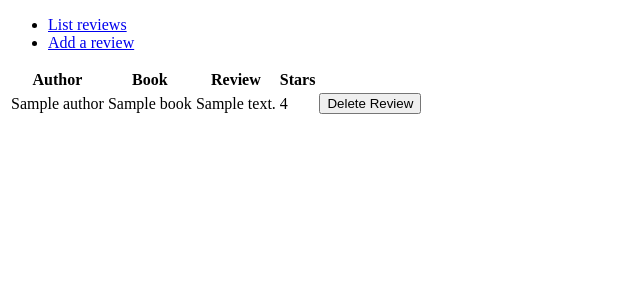
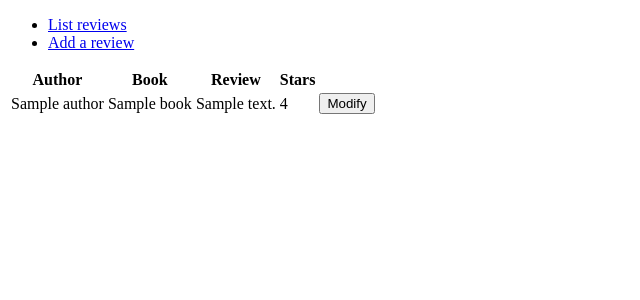
Before and after one commit to Miniaya/Kirja-arvostelut, a Flask app: page /reviews in a window 1280 px wide. Shown: the top 300 px of the page, without its empty margins (0-640 px from the left). Run offline with Flask 2, Linux system fonts and the light colour scheme; tables that the repository leaves empty hold one stand-in row (values such as "Sample post").

Commit message:
Sanallisen arvion muokkaus

```diff
--- a/application/reviews/views.py
+++ b/application/reviews/views.py
@@ -13,10 +13,16 @@ def reviews_index():
 def reviews_form():
     return render_template("reviews/new.html")
 
-@app.route("/reviews/<review_id>/", methods=["POST"])
+@app.route("/reviews/<review_id>/", methods=["GET"])
 def reviews_modify(review_id):
     r = Review.query.get(review_id)
-    r.review = ""
+
+    return render_template("reviews/modify.html", review = r)
+
+@app.route("/reviews/modify/<review_id>/", methods=["POST"])
+def reviews_save_changes(review_id):
+    r = Review.query.get(review_id)
+    r.review = request.form.get("review")
     db.session().commit()
 
     return redirect(url_for("reviews_index"))
--- a/application/templates/reviews/list.html
+++ b/application/templates/reviews/list.html
@@ -16,8 +16,8 @@
       <td>{{ review.review }}</td>
       <td>{{ review.stars }}</td>
       <td>
-        <form method="POST" action="{{ url_for('reviews_modify', review_id=review.id) }}">
-          <input type="submit" value="Delete Review"/>
+        <form method="GET" action="{{ url_for('reviews_modify', review_id=review.id) }}">
+          <input type="submit" value="Modify"/>
         </form>
       </td>
     </tr>
```
Also changed, not shown: application/templates/reviews/modify.html (+2 -6 lines).
